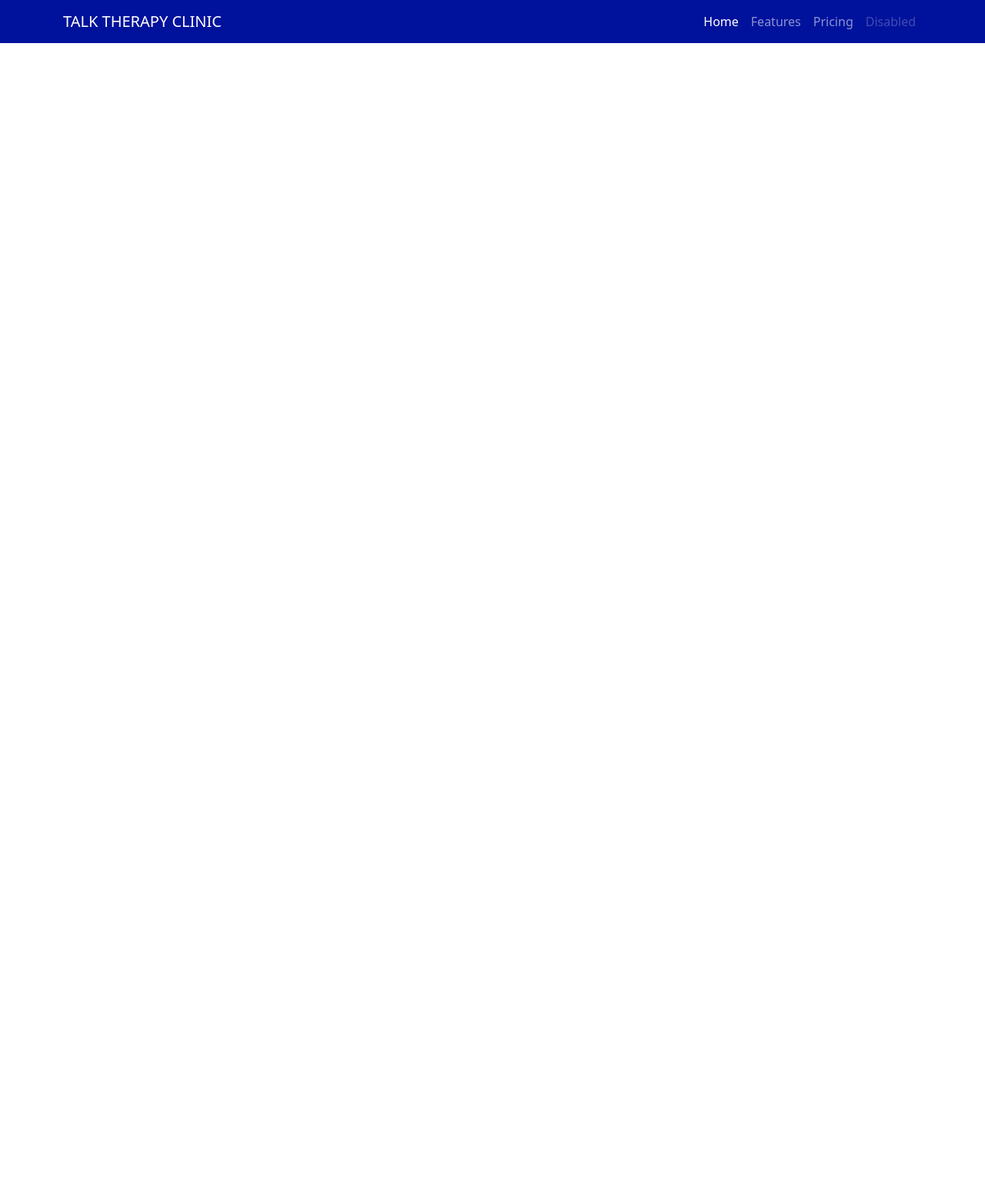
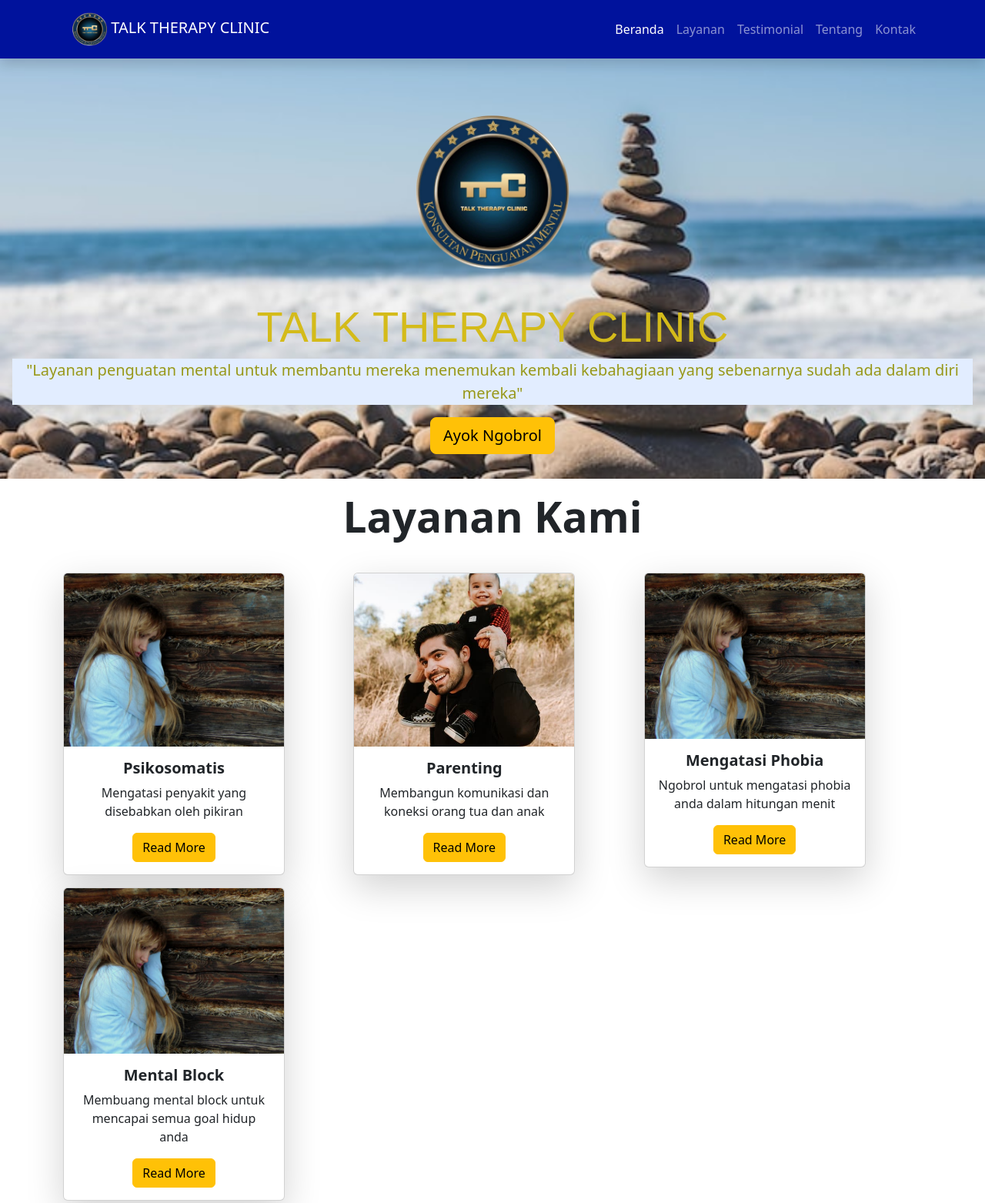
Before and after one commit to iiizal15/Portofolio-Perusahaan-TTC, a plain HTML site: page index.html in a window 1280 px wide. Shown: the top 1563 px of the page at 77% size. Before the commit the page ends 800 px from the top, so only its background shows below. Drawn offline with nearby package versions, Linux system fonts and the light colour scheme.

Commit message:
update index.hmtl

```diff
--- a/index.html
+++ b/index.html
@@ -4,36 +4,46 @@
     <meta charset="utf-8" />
     <meta name="viewport" content="width=device-width, initial-scale=1" />
     <title>Portofolio | Talk Therapy Clinic</title>
+    <!-- Bootstrap CSS -->
     <link href="https://cdn.jsdelivr.net/npm/bootstrap@5.2.2/dist/css/bootstrap.min.css" rel="stylesheet" integrity="sha384-Zenh87qX5JnK2Jl0vWa8Ck2rdkQ2Bzep5IDxbcnCeuOxjzrPF/et3URy9Bv1WTRi" crossorigin="anonymous" />
+
+    <!-- My CSS -->
+    <link rel="stylesheet" href="style.css" />
   </head>
+
   <body>
     <!-- Navbar Web -->
-    <nav class="navbar navbar-expand-lg navbar-dark" style="background-color: #00129c">
+    <nav class="navbar navbar-expand-lg navbar-dark shadow" style="background-color: #00129c">
       <div class="container">
-        <a class="navbar-brand" href="#">TALK THERAPY CLINIC</a>
-        <!-- Logo Website -->
-        <!-- <div class="container">
+        <!-- <a class="navbar-brand" href="#">TALK THERAPY CLINIC</a> -->
+        <!-- Logo & Judul pada Navbar Website -->
+        <nav class="navbar-dark">
+          <div class="container">
             <a class="navbar-brand" href="#">
-              <img src="Gambar & Logo/LOGO TTC.png" alt="TTC" width="42" height="59" />
+              <img src="gambar/LOGO TTC.png" alt="Logo TTC" width="45" height="60" class="d-inline-block align-items-xl-baseline" />
+              TALK THERAPY CLINIC
             </a>
           </div>
-        </nav> -->
+        </nav>
         <button class="navbar-toggler" type="button" data-bs-toggle="collapse" data-bs-target="#navbarNav" aria-controls="navbarNav" aria-expanded="false" aria-label="Toggle navigation">
           <span class="navbar-toggler-icon"></span>
         </button>
         <div class="collapse navbar-collapse" id="navbarNav">
           <ul class="navbar-nav ms-auto">
             <li class="nav-item">
-              <a class="nav-link active" aria-current="page" href="#">Home</a>
+              <a class="nav-link active" aria-current="page" href="#">Beranda</a>
             </li>
             <li class="nav-item">
-              <a class="nav-link" href="#">Features</a>
+              <a class="nav-link" href="#">Layanan</a>
             </li>
             <li class="nav-item">
-              <a class="nav-link" href="#">Pricing</a>
+              <a class="nav-link" href="#">Testimonial</a>
             </li>
             <li class="nav-item">
-              <a class="nav-link disabled">Disabled</a>
+              <a class="nav-link" href="#">Tentang</a>
+            </li>
+            <li class="nav-item">
+              <a class="nav-link" href="#">Kontak</a>
             </li>
           </ul>
         </div>
@@ -41,6 +51,90 @@
     </nav>
     <!-- Akhir Navbar -->
 
+    <!-- Awal Section Jumbotron -->
+    <section class="jumbotron text-center">
+      <div class="bg-image" style="background-image: url('gambar/background web.jpg')"></div>
+      <img src="gambar/LOGO TTC.png" alt="Logo TTC" width="200" />
+      <h1 class="display-4" style="font-family: sans-serif; color: #d4bb1a">TALK THERAPY CLINIC</h1>
+      <p class="lead" style="color: #989818; background-color: #e2edff">"Layanan penguatan mental untuk membantu mereka menemukan kembali kebahagiaan yang sebenarnya sudah ada dalam diri mereka"</p>
+      <!-- <hr class="my-4" />
+      <p>It uses utility classes for typography and spacing to space content out within the larger container.</p> -->
+      <a class="btn btn-warning btn-lg" href="#" role="button">Ayok Ngobrol</a>
+    </section>
+    <!-- Akhir Section Jumbotron -->
+
+    <!-- Awal Section Layanan -->
+    <section id="layanan">
+      <div class="container mt-3">
+        <div class="row text-center">
+          <div class="col">
+            <h2 style="font-weight: bold; font-size: 55px">Layanan Kami</h2>
+          </div>
+        </div>
+        <div class="row row-cols-1 row-cols-sm-2 row-cols-md-3 g-3 mt-3">
+          <div class="col-4">
+            <div class="card shadow-lg text-center" style="width: 18rem">
+              <img src="layanan/mental block.jpg" class="card-img-top" style="object-fit: cover" width="100%" height="225" alt="psikosomatis" />
+              <div class="card-body">
+                <h5 class="card-title text-center fw-bold">Psikosomatis</h5>
+                <p class="card-text text-center">Mengatasi penyakit yang disebabkan oleh pikiran</p>
+                <a href="#" class="btn btn-warning">Read More</a>
+              </div>
+            </div>
+          </div>
+          <div class="col-4">
+            <div class="card shadow-lg text-center" style="width: 18rem">
+              <img src="layanan/parenting.jpg" class="card-img-top" style="object-fit: cover" width="100%" height="225" alt="parenting" />
+              <div class="card-body">
+                <h5 class="card-title text-sm-center fw-bold">Parenting</h5>
+                <p class="card-text text-sm-center">Membangun komunikasi dan koneksi orang tua dan anak</p>
+                <a href="#" class="btn btn-warning">Read More</a>
+              </div>
+            </div>
+          </div>
+          <div class="col-4">
+            <div class="card shadow-lg text-center" style="width: 18rem">
+              <img src="layanan/mental block.jpg" class="card-img-top" alt="mengatasi phobia" />
+              <div class="card-body">
+                <h5 class="card-title text-sm-center fw-bold">Mengatasi Phobia</h5>
+                <p class="card-text text-sm-center">Ngobrol untuk mengatasi phobia anda dalam hitungan menit</p>
+                <a href="#" class="btn btn-warning">Read More</a>
+              </div>
+            </div>
+          </div>
+          <div class="col-4">
+            <div class="card shadow-lg text-center" style="width: 18rem">
+              <img src="layanan/mental block.jpg" class="card-img-top" alt="mental block" />
+              <div class="card-body">
+                <h5 class="card-title text-sm-center fw-bold">Mental Block</h5>
+                <p class="card-text text-sm-center">Membuang mental block untuk mencapai semua goal hidup anda</p>
+                <a href="#" class="btn btn-warning">Read More</a>
+              </div>
+            </div>
+          </div>
+        </div>
+      </div>
+    </section>
+    <!-- Akhir Section Layanan -->
+
+    <!-- Awal Section Tentang Kami -->
+    <!-- <section id="Tentang Kami">
+      <div class="container">
+        <div class="row">
+          <div class="col text-center mb-3">
+            <h2>Layanan Kami</h2>
+          </div>
+        </div>
+        <div class="row justify-content-center fs-5 text-center">
+          <div class="col-4">
+            <p>Lorem ipsum dolor sit amet consectetur adipisicing elit. Exercitationem non vel at tenetur officiis suscipit hic sed eos et in.</p>
+          </div>
+          <div class="col-4">Lorem ipsum dolor sit amet consectetur adipisicing elit. Pariatur eaque dicta commodi beatae architecto doloribus enim eos quibusdam facere. Ad molestiae amet facilis? Culpa, libero.</div>
+        </div>
+      </div>
+    </section> -->
+    <!-- Akhir Section Tentang Kami -->
+
     <script src="https://cdn.jsdelivr.net/npm/bootstrap@5.2.2/dist/js/bootstrap.bundle.min.js" integrity="sha384-OERcA2EqjJCMA+/3y+gxIOqMEjwtxJY7qPCqsdltbNJuaOe923+mo//f6V8Qbsw3" crossorigin="anonymous"></script>
   </body>
 </html>
--- /dev/null
+++ b/style.css
@@ -0,0 +1,12 @@
+body {
+  min-height: 2000px;
+  /* font-family: Verdana, Geneva, Tahoma, sans-serif; */
+}
+.jumbotron {
+  padding: 2rem 1rem;
+  background-image: url('gambar/background web.jpg');
+  background-repeat: no-repeat;
+  background-size: cover;
+  background-position: center;
+  /* background-color: #e2edff; */
+}
```
Also changed, not shown: gambar/LOGO TTC.png (renamed from Gambar & Logo/LOGO TTC.png), gambar/background web.jpg (added), layanan/mengatasi phobia.jpg (added), layanan/mental block.jpg (added), layanan/parenting.jpg (added), layanan/psikosomatis.jpg (added).
